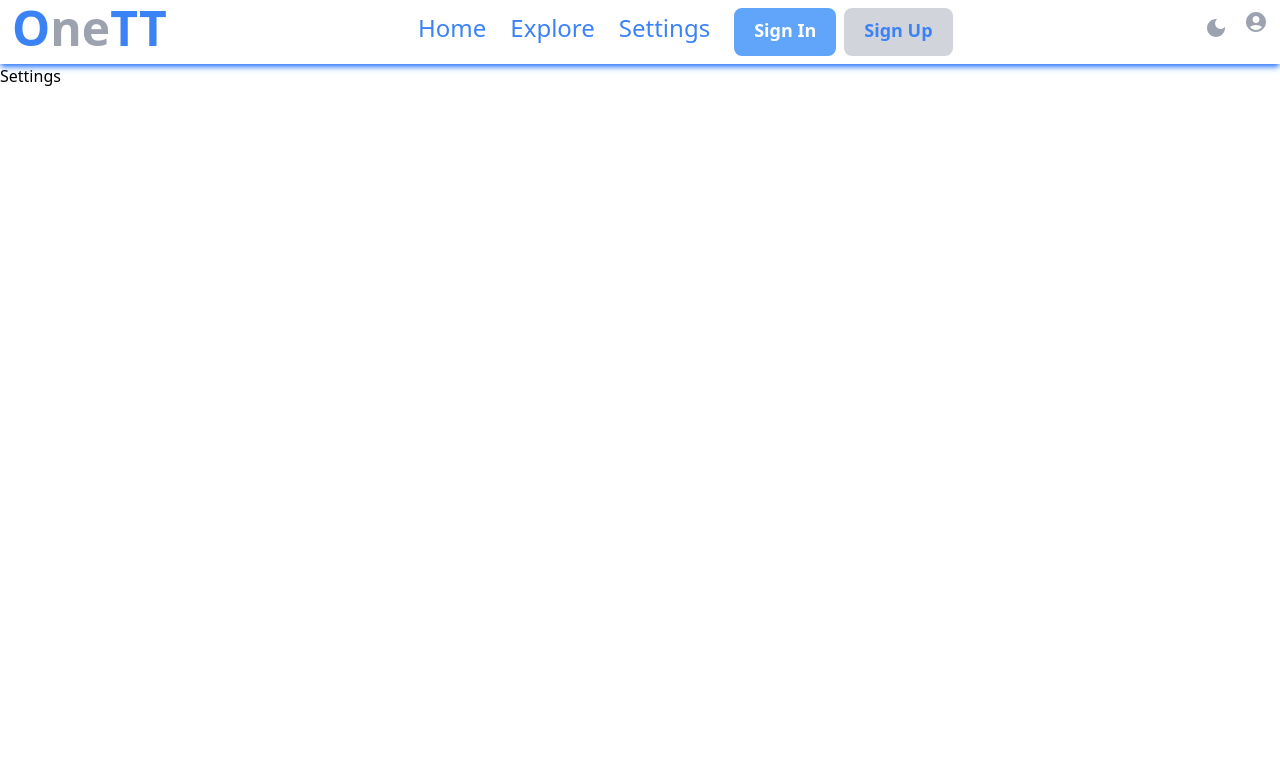
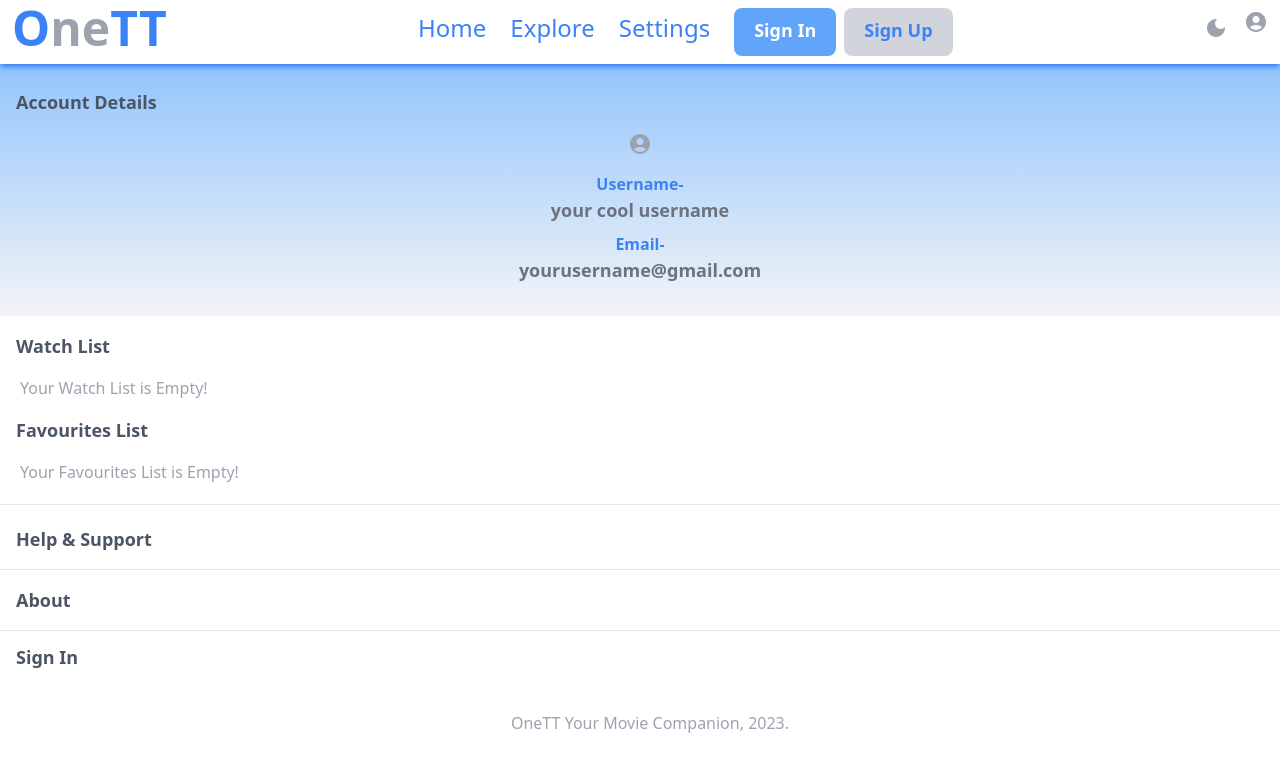
Before and after one commit to chandubomma/OneTT, a Next.js app: page /settings in a window 1280 px wide. Shown: the top 770 px of the page. Built offline with nearby package versions, Linux system fonts and the light colour scheme; no server answers.

Commit message:
updated - Account page.

```diff
--- a/src/app/(user)/settings/page.js
+++ b/src/app/(user)/settings/page.js
@@ -1,9 +1,58 @@
-import React from 'react'
+'use client'
+import { useSession,signOut } from 'next-auth/react';
+
+import AccountCircleIcon from '@mui/icons-material/AccountCircle';
+import Link from 'next/link';
 
 const Settings = () => {
+  const session = useSession()
   return (
     <div>
-      <h1>Settings</h1>
+      <div className='bg-gradient-to-b from-blue-300 to-gray-100 pb-8 pt-2 dark:bg-gradient-to-l dark:from-slate-900 dark:to-blue-900'>
+        <h3 className='text-lg font-bold text-gray-600 m-4 dark:text-gray-100'>Account Details</h3>
+        {
+          session.data?
+          <div className="flex flex-col w-screen justify-center items-center pt-4">
+            <img
+              src={session.data.user.image}
+              alt="user profile"
+              className="w-40 h-40 rounded-full mb-4"
+            />
+            <div className='flex flex-col center w-fit'>
+            <div className='flex flex-col items-center justify-center'><h2 className='text-md text-blue-500 font-bold dark:text-gray-400'>Username- </h2><h2 className='text-lg text-gray-500 font-semibold dark:text-gray-100'> {session.data.user.name}</h2></div>
+            <div className='flex  flex-col items-center justify-center mt-2'><h2 className='text-md text-blue-500 font-bold dark:text-gray-400'>Email-</h2><h2 className='text-lg text-gray-500 font-semibold dark:text-gray-100'> {session.data.user.email}</h2></div>
+            </div>
+          </div>:
+          <div className="flex flex-col w-screen justify-center items-center">
+            <AccountCircleIcon className="w-40 h-40 text-gray-400 mb-4"/>
+            <div className='flex flex-col center w-fit'>
+            <div className='flex flex-col items-center justify-center'><h2 className='text-md text-blue-500 font-bold dark:text-gray-400'>Username- </h2><h2 className='text-lg text-gray-500 font-semibold dark:text-gray-100'> your cool username</h2></div>
+            <div className='flex  flex-col items-center justify-center mt-2'><h2 className='text-md text-blue-500 font-bold dark:text-gray-400'>Email-</h2><h2 className='text-lg text-gray-500 font-semibold dark:text-gray-100'> yourusername@gmail.com</h2></div>
+            </div>
+          </div>
+        }
+      </div>
+      <div>
+        <h3 className='text-lg font-bold text-gray-600 m-4 dark:text-gray-100'>Watch List</h3>
+        <h4 className='text-md fond-semibold text-gray-400 ml-5'>Your Watch List is Empty!</h4>
+        <h3 className='text-lg font-bold text-gray-600 m-4 dark:text-gray-100'>Favourites List</h3>
+        <h4 className='text-md fond-semibold text-gray-400 ml-5'>Your Favourites List is Empty!</h4>
+      </div>
+      <hr className='my-5'/>
+      <div>
+        <h3 className='text-lg font-bold text-gray-600 m-4 dark:text-gray-100'>Help & Support</h3>
+        <hr className='my-3'/>
+        <h3 className='text-lg font-bold text-gray-600 m-4 dark:text-gray-100'>About</h3>
+        <hr className='my-3'/>
+        {
+          session.data?
+          <Link href='/api/auth/signout' className='text-lg font-bold text-gray-600 m-4 dark:text-gray-100'>Sign Out</Link>:
+          <Link href='/api/auth/signin' className='text-lg font-bold text-gray-600 m-4 dark:text-gray-100'>Sign In</Link>
+        }
+      </div>
+      <div className='flex w-screen justify-center my-10'>
+        <h4 className='text-md fond-semibold text-gray-400 ml-5'>OneTT Your Movie Companion, 2023.</h4>
+      </div>
     </div>
   )
 }
```
